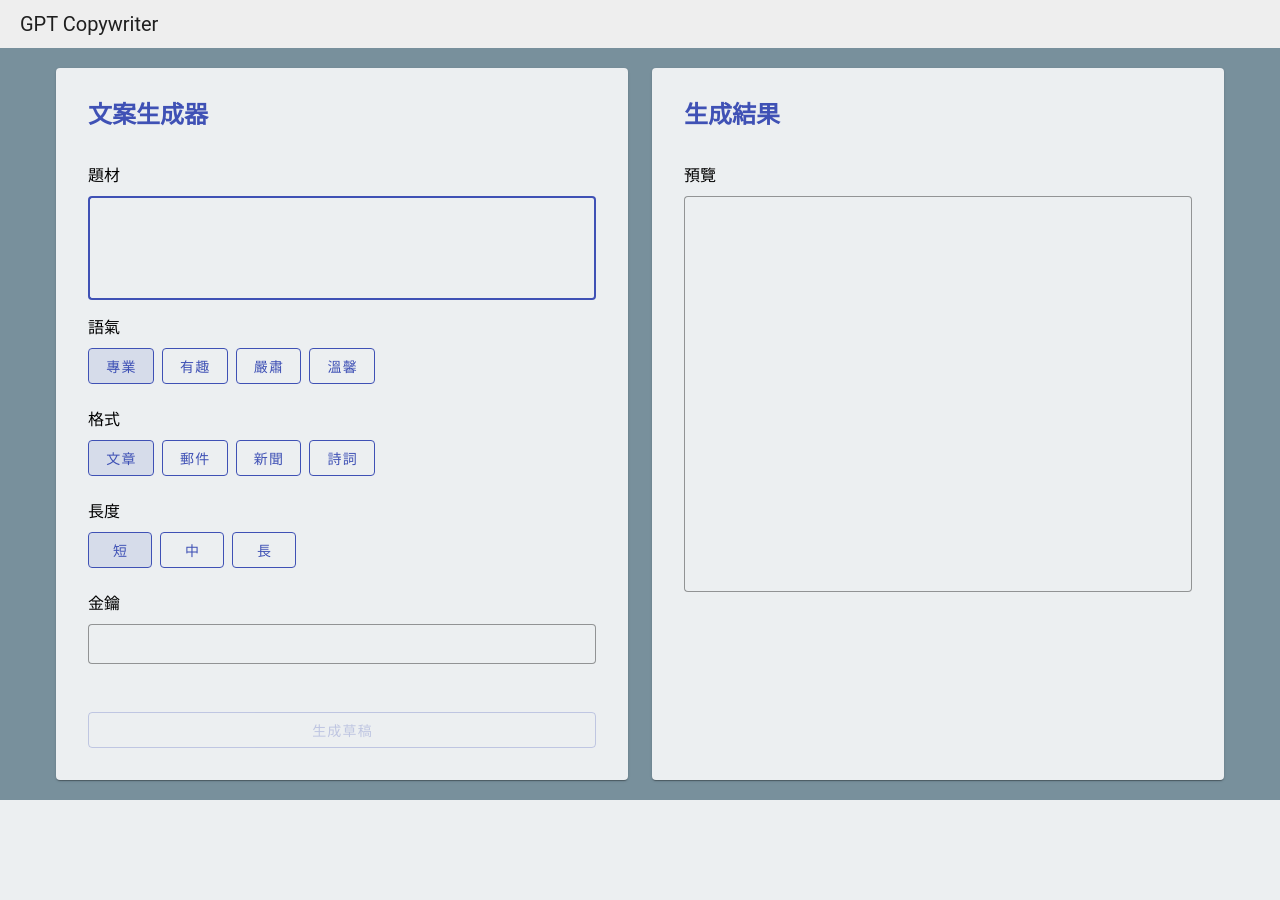
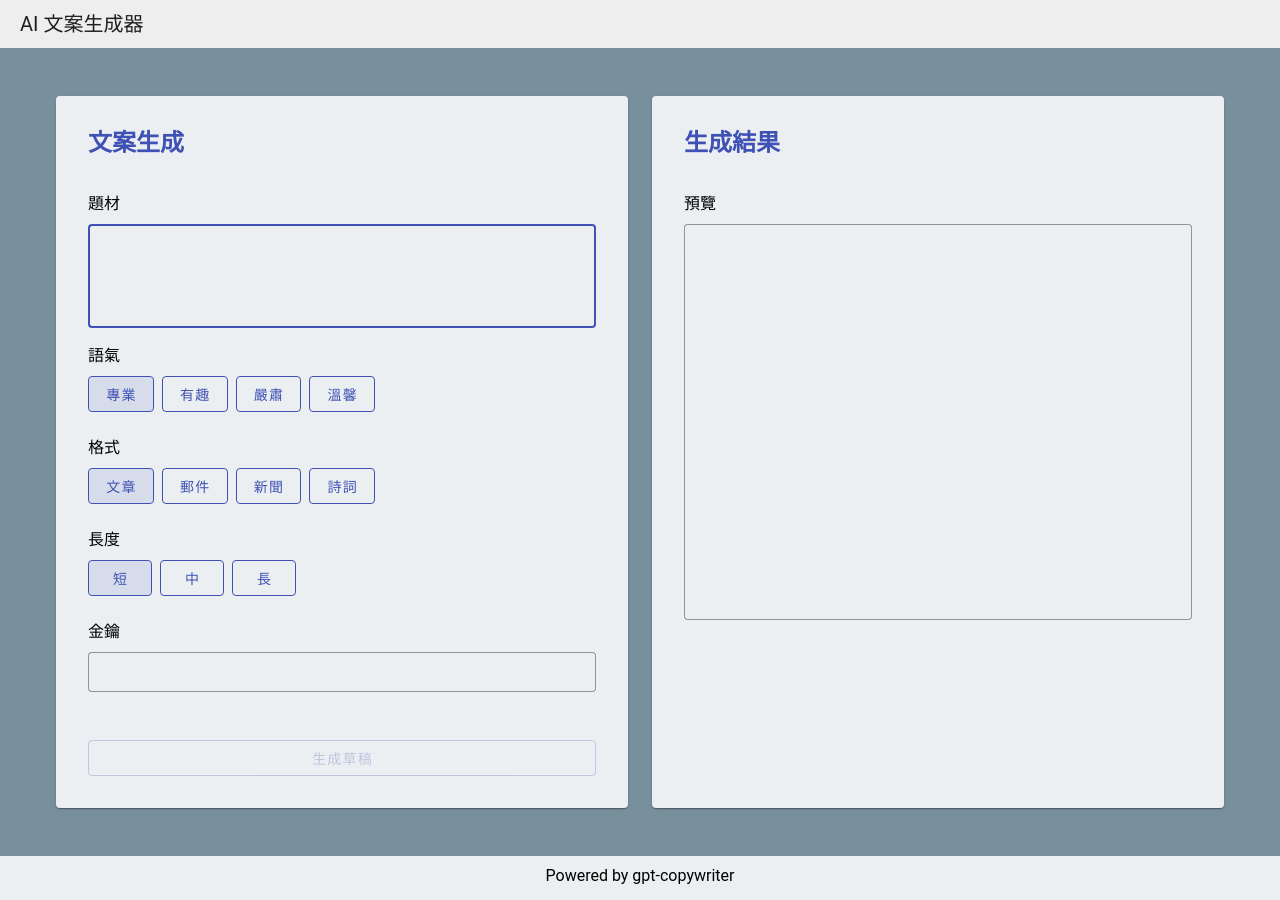
Before and after one commit to memochou1993/gpt-content-generator, a Vue app: page / in a window 1280 px wide. Before the commit the page ends 800 px from the top, so only its background shows below. Built offline with nearby package versions, Linux system fonts and the light colour scheme.

Commit message:
Add footer

```diff
--- a/src/App.vue
+++ b/src/App.vue
@@ -4,16 +4,20 @@ import ContentGenerator from './components/ContentGenerator.vue';
 
 <template>
   <v-app>
-    <v-toolbar
-      dark
-      density="compact"
-    >
-      <v-toolbar-title>GPT Copywriter</v-toolbar-title>
+    <v-toolbar density="compact">
+      <v-toolbar-title>AI 文案生成器</v-toolbar-title>
     </v-toolbar>
-    <v-main class="d-flex align-center bg-blue-grey-lighten-1">
+    <v-main class="d-flex align-center bg-blue-grey-lighten-1 py-8">
       <v-container>
         <ContentGenerator />
       </v-container>
     </v-main>
+    <v-footer color="blue-grey-lighten-5">
+      <v-row>
+        <v-col class="text-center">
+          Powered by gpt-copywriter
+        </v-col>
+      </v-row>
+    </v-footer>
   </v-app>
 </template>
--- a/src/components/ContentGenerator.vue
+++ b/src/components/ContentGenerator.vue
@@ -76,7 +76,7 @@ const generateContent = async ({ reset = true }) => {
       >
         <v-card-item class="pa-8">
           <div class="text-h5 mb-8 font-weight-bold text-indigo">
-            文案生成器
+            文案生成
           </div>
           <div class="my-4">
             <div class="title mb-2">
```
